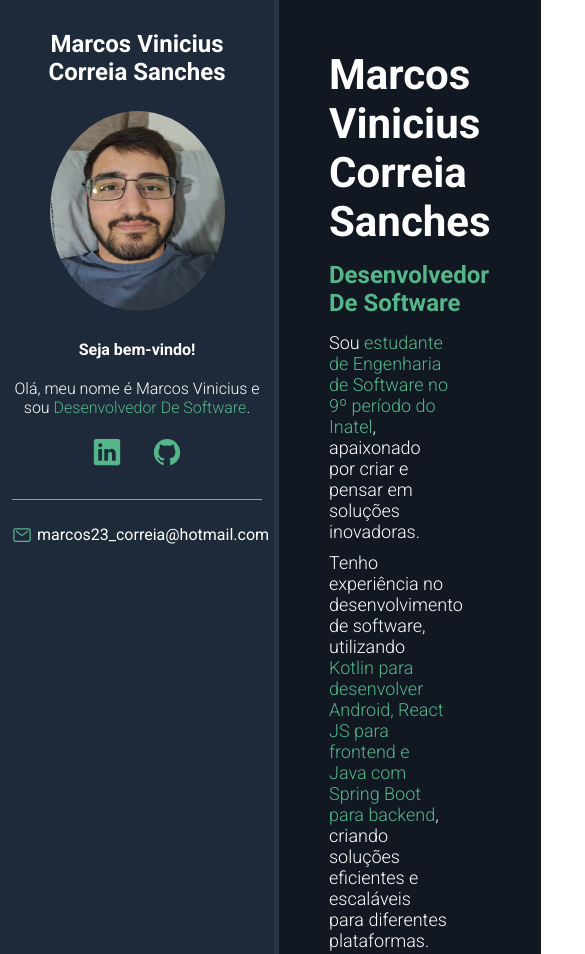
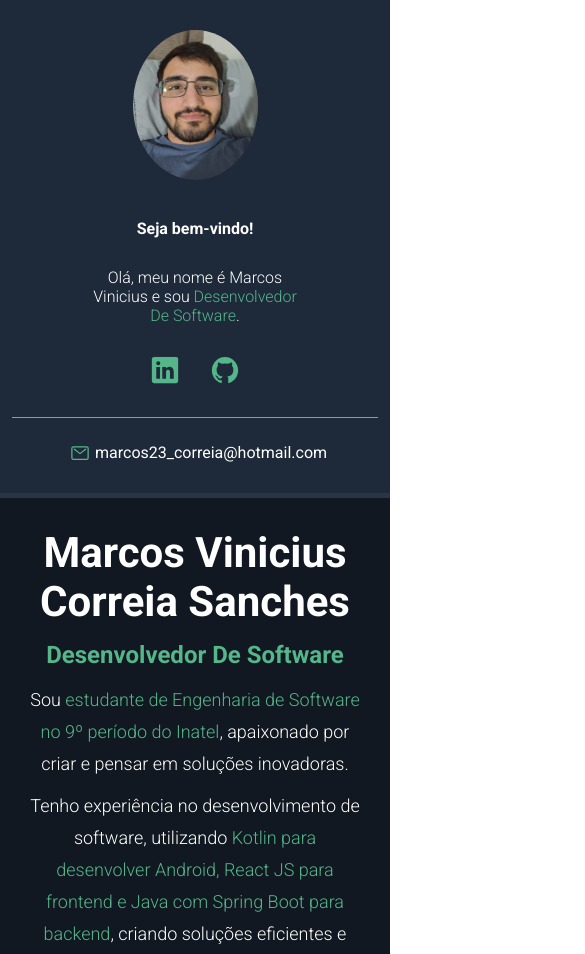
Before and after one commit to MvLeronn/MvLeronn.github.io, a plain HTML site: page index.html in a window 390 px wide. Shown: the top 954 px of the page, 585 px wide, since content can reach past the window. Drawn offline with nearby package versions, Linux system fonts and the light colour scheme.

Commit message:
feat: Conclusão da responsividade no CSS

```diff
--- a/css/styles.css
+++ b/css/styles.css
@@ -211,3 +211,54 @@
     font-size: 90px;
     font-weight: 500;
 }
+
+/* Mobile */
+@media (max-width: 450px) {
+    #container {
+        flex-direction: column;
+    }
+
+    #bio-container {
+        min-height: auto;
+        border-right: none;
+        border-bottom: 5px solid var(--bio-border-color);
+    }
+
+    #bio-container img {
+        width: 125px;
+        height: 150px;
+    }
+
+    #bio-container h2 {
+        display: none;
+    }
+
+    #bio-container p {
+        max-width: 60%;
+        margin: 10px auto;
+        margin-bottom: 30px;
+    }
+
+    #about-container {
+        text-align: center;
+        padding: 30px;
+    }
+
+    #about-container .description {
+        margin: 10px auto;
+        max-width: 100%;
+        line-height: 32px;
+    }
+
+    #btn-projects {
+        margin: 20px auto;
+    }
+
+    .skills-box {
+        flex: 1 1 100%;
+        max-width: 100%;
+        margin-bottom: 40px;
+        text-align: left;
+    }
+
+}
```
